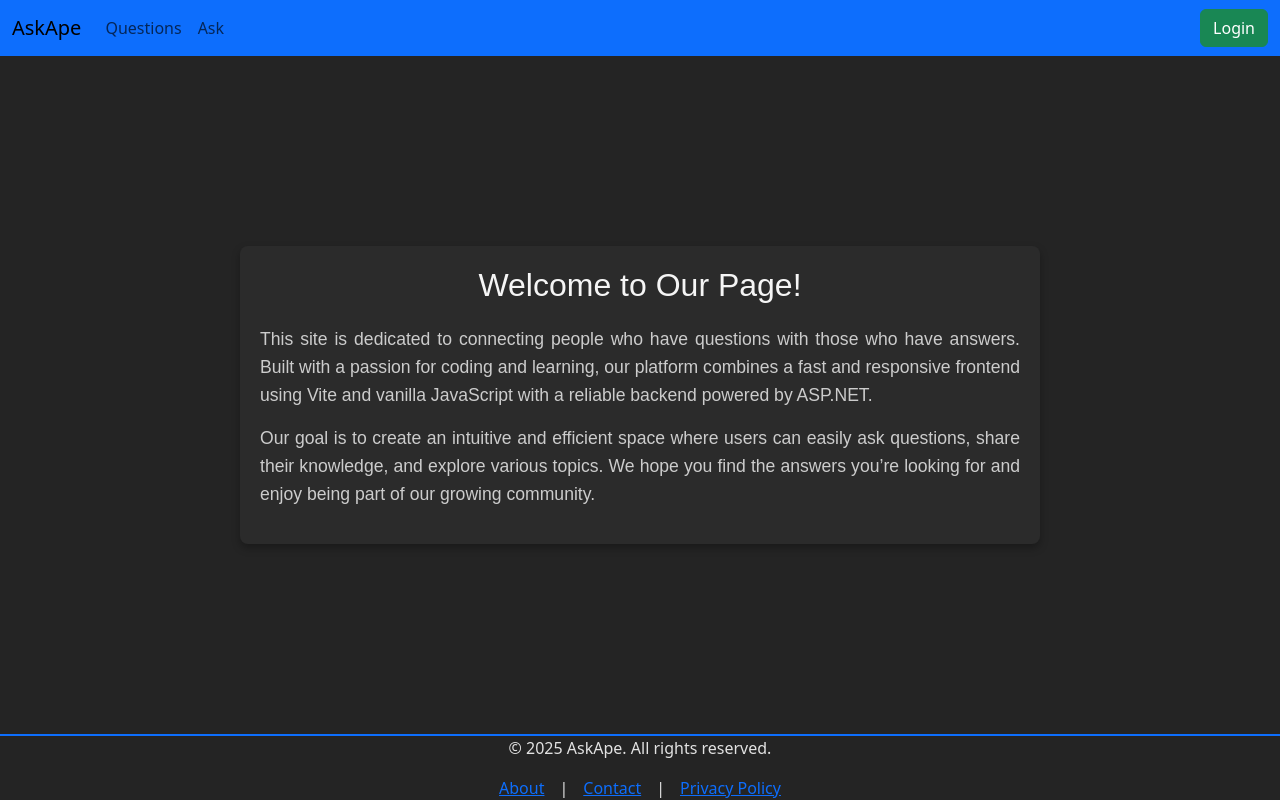
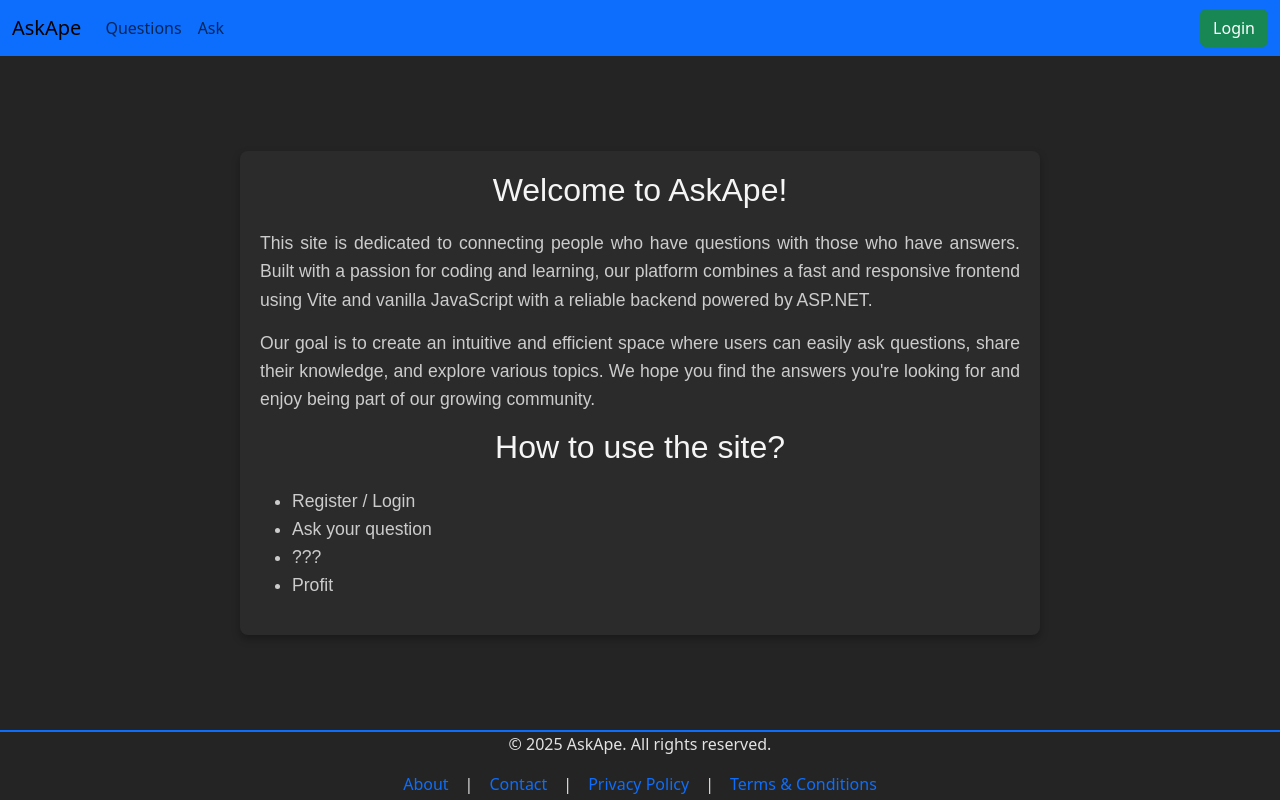
Before and after one commit to CodecoolGlobal/ask-mate-oop-csharp-BenceV95, a React (Vite) app in the folder AskMate_frontend/: page /about in a window 1280 px wide. Built offline with nearby package versions, Linux system fonts and the light colour scheme.

Commit message:
fixed some css and content

```diff
--- a/AskMate_frontend/src/Components/Footer/Footer.jsx
+++ b/AskMate_frontend/src/Components/Footer/Footer.jsx
@@ -1,14 +1,15 @@
-import "./Footer.css";
-
+//import "./Footer.css";
+import { Link } from "react-router-dom"
 
 export default function Footer() {
     return (
-        <footer className="footerDiv">
+        <footer className="d-flex flex-column border-2 border-top border-primary pb-1">
             <p>© 2025 AskApe. All rights reserved.</p>
-            <nav>
-                <a href="/about">About</a> |
-                <a href="/contact">Contact</a> |
-                <a href="/privacy-policy">Privacy Policy</a>
+            <nav className="d-flex justify-content-center gap-3">
+                <Link to="/about" className="link-offset-2 link-offset-3-hover link-underline link-underline-opacity-0 link-underline-opacity-75-hover">About</Link> |
+                <Link to="/contact" className="link-offset-2 link-offset-3-hover link-underline link-underline-opacity-0 link-underline-opacity-75-hover">Contact</Link> |
+                <Link to="/privacy-policy" className="link-offset-2 link-offset-3-hover link-underline link-underline-opacity-0 link-underline-opacity-75-hover">Privacy Policy</Link> |
+                <Link to="/tos" className="link-offset-2 link-offset-3-hover link-underline link-underline-opacity-0 link-underline-opacity-75-hover">Terms & Conditions</Link>
             </nav>
         </footer>
     )
--- a/AskMate_frontend/src/Components/Pages/About/About.jsx
+++ b/AskMate_frontend/src/Components/Pages/About/About.jsx
@@ -3,12 +3,21 @@ import './About.css';
 export default function About() {
     return (
         <div className="about-container">
-            <h1 className="about-title">Welcome to Our Page!</h1>
+            <h1 className="about-title">Welcome to AskApe!</h1>
             <p className="about-text">
                 This site is dedicated to connecting people who have questions with those who have answers. Built with a passion for coding and learning, our platform combines a fast and responsive frontend using Vite and vanilla JavaScript with a reliable backend powered by ASP.NET.
             </p>
             <p className="about-text">
-                Our goal is to create an intuitive and efficient space where users can easily ask questions, share their knowledge, and explore various topics. We hope you find the answers you’re looking for and enjoy being part of our growing community.
+                Our goal is to create an intuitive and efficient space where users can easily ask questions, share their knowledge, and explore various topics. We hope you find the answers you're looking for and enjoy being part of our growing community.
+            </p>
+            <h1 className="about-title">How to use the site?</h1>
+            <p className="about-text">
+                <ul>
+                    <li>Register / Login</li>
+                    <li>Ask your question</li>
+                    <li>???</li>
+                    <li>Profit</li>
+                </ul>
             </p>
         </div>
     );
--- a/AskMate_frontend/src/Components/Pages/Contact/Contact.jsx
+++ b/AskMate_frontend/src/Components/Pages/Contact/Contact.jsx
@@ -1,13 +1,13 @@
+import { Link } from "react-router-dom"
 
-// i think there should be linkedin profle urls, maybe  a picture idk..
-//private email address.
-// include Imi?
 export default function Contact() {
     return (
-        <>
-            <h1>Contact us at: (soon)</h1>
-            <h4>Bence: </h4>
-            <h4>Bálint: </h4>
-        </>
+        <div style={{ backgroundColor: "#333" }} className="rounded p-3">
+            <h1>Contact us at:</h1>
+            <h4><Link to="https://benceveres.com" className="btn btn-success">Bence</Link></h4>
+            <h4><Link to="https://github.com/vulpes556" className="btn btn-success">Bálint</Link></h4>
+            <h4><Link to="https://github.com/molnarimi0211" className="btn btn-success">Imre</Link></h4>
+            <h3><Link to="https://github.com/CodecoolGlobal/ask-mate-oop-csharp-BenceV95.git" className="btn btn-primary">GitHub for this project</Link></h3>
+        </div>
     )
 }
--- a/AskMate_frontend/src/Components/Pages/MainPage/MainPage.jsx
+++ b/AskMate_frontend/src/Components/Pages/MainPage/MainPage.jsx
@@ -1,6 +1,6 @@
 import { AuthContext } from "../../AuthContext/AuthContext"
 import React from "react"
-
+import { Link } from "react-router-dom"
 
 
 export default function MainPage() {
@@ -8,11 +8,23 @@ export default function MainPage() {
     return (
         <div className="mainPage">
             <h4>Hello, {user?.username || "Guest"}.</h4>
-            <h1>Welcome to AskMate</h1>
+            <h1>Welcome to AskApe [ESC]</h1>
             <p>
-                AskMate is a Q&A site where you can ask questions and get answers from other users.<br />
+                AskApe is a Q&A site where you can ask questions and get answers from other users.<br />
                 You can also answer questions and vote on the best answers.
             </p>
+            <div style={{ backgroundColor: "#333" }} className="rounded p-1">
+                <p className="text-warning">
+                    🚧👷‍♂️<br />
+                    The site is under development and is <b>NOT</b> optimised for mobile 📱<br />
+                    👷‍♂️🚧
+                </p>
+                <p className="text-danger">
+                    Before using the site please read<br />
+                    <Link to="/tos" className="btn btn-danger">Terms & Conditions</Link>
+                </p>
+            </div>
+
         </div>
     )
 }
--- a/AskMate_frontend/src/Components/Pages/Privacy/PrivacyPolicy.jsx
+++ b/AskMate_frontend/src/Components/Pages/Privacy/PrivacyPolicy.jsx
@@ -1,5 +1,5 @@
 import { Link } from "react-router-dom";
-import "./PrivacyPolicy.css"
+//import "./PrivacyPolicy.css"
 import React from 'react';
 
 export default function PrivacyPolicy() {
```
